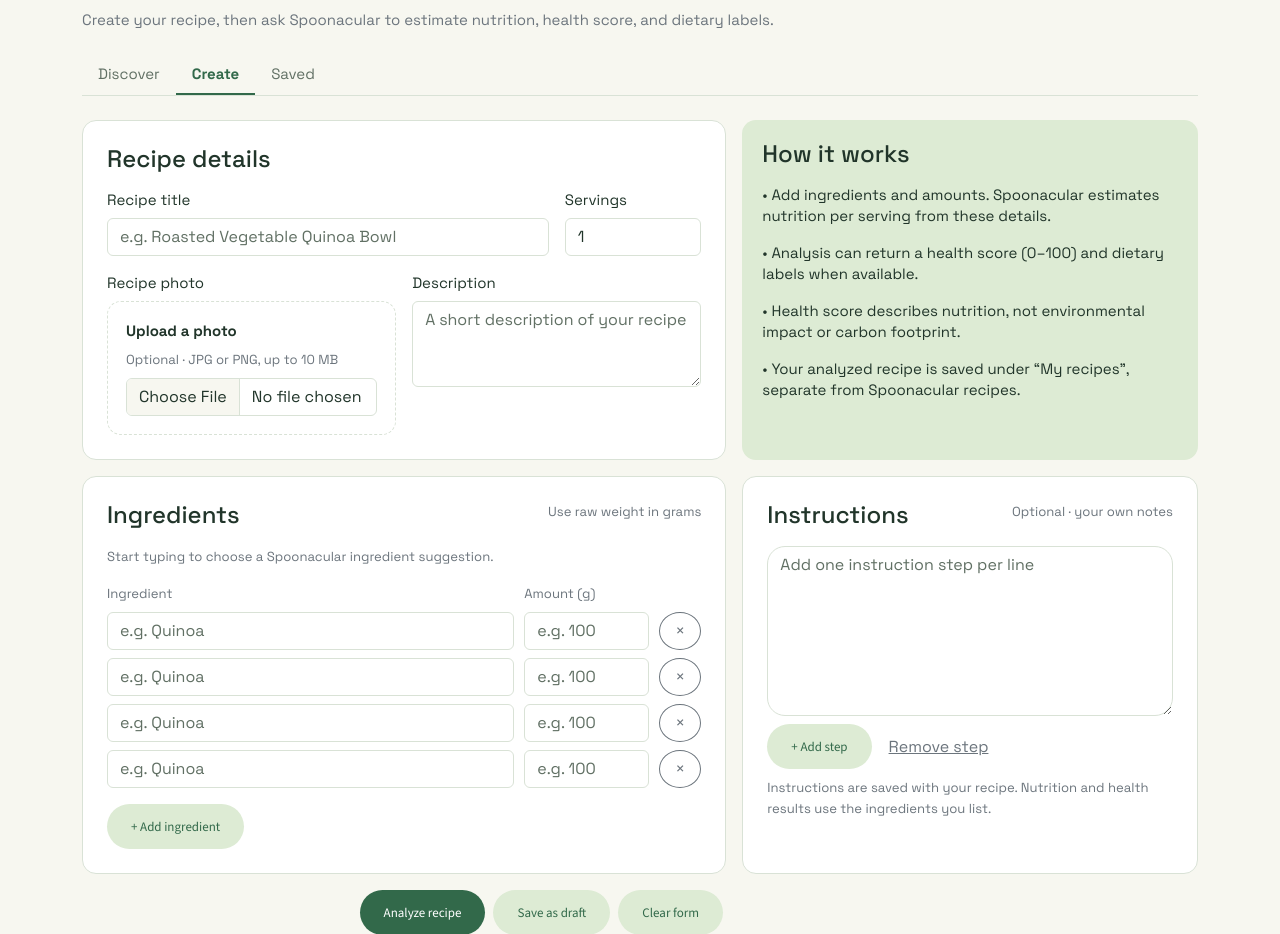
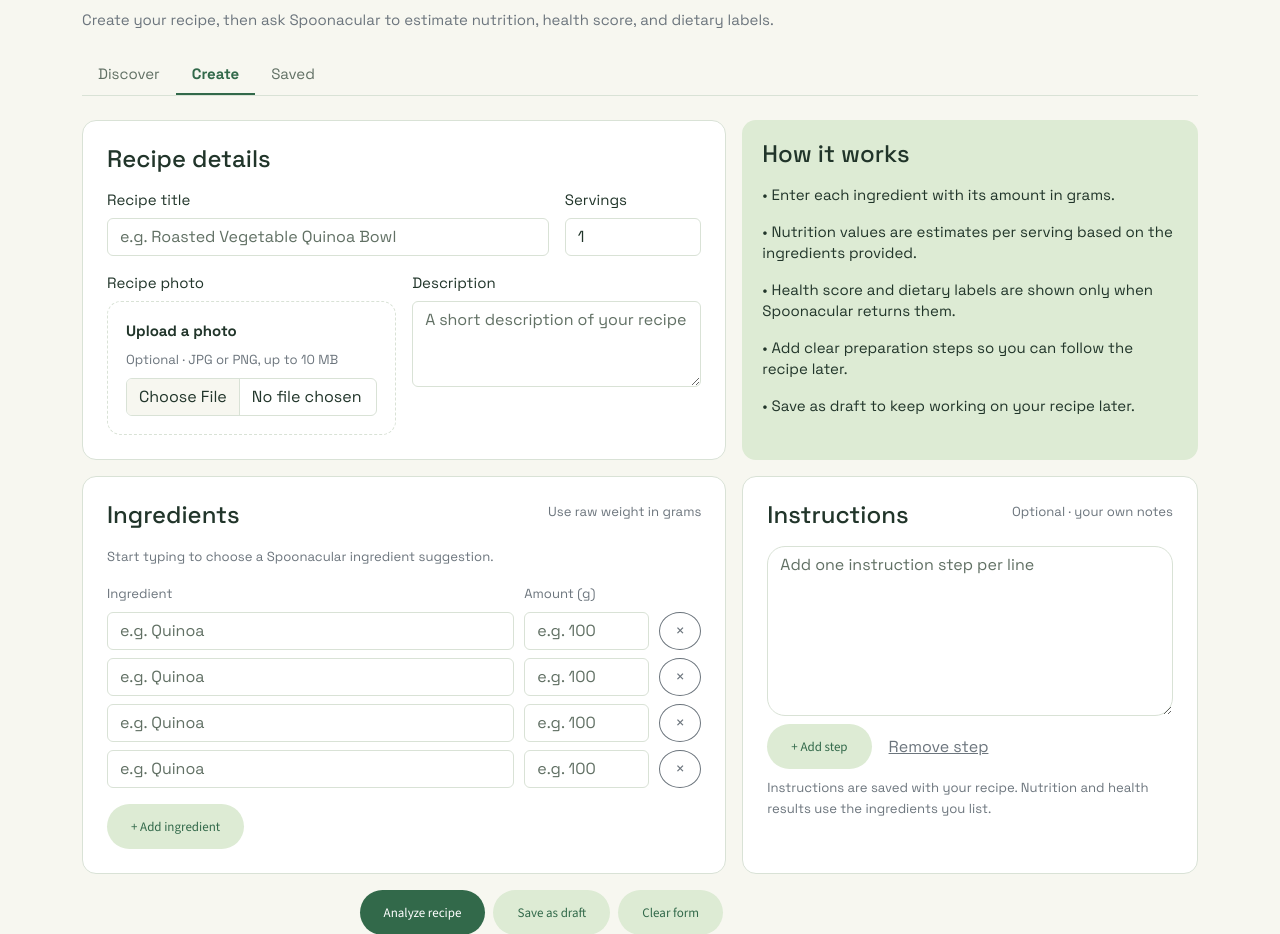
Before and after one commit to PBP-D-Kelompok-13/Website-HEF, a Django app: page /recipes/new/ in a window 1280 px wide. Shown: the part 174-1108 px from the top of the page. Run offline with Django 5.2, Linux system fonts and the light colour scheme; the visitor is signed in with stand-in values (Sample User, id 1).

Commit message:
feat: improve recipe creation guidance

```diff
--- a/templates/pages/recipes/form.html
+++ b/templates/pages/recipes/form.html
@@ -50,10 +50,11 @@
       <div class="col-12 col-xl-5">
         <aside class="hef-recipe-help h-100">
           <h2 class="h4 mb-3">How it works</h2>
-          <p>• Add ingredients and amounts. Spoonacular estimates nutrition per serving from these details.</p>
-          <p>• Analysis can return a health score (0–100) and dietary labels when available.</p>
-          <p>• Health score describes nutrition, not environmental impact or carbon footprint.</p>
-          <p class="mb-0">• Your analyzed recipe is saved under “My recipes”, separate from Spoonacular recipes.</p>
+          <p>• Enter each ingredient with its amount in grams.</p>
+          <p>• Nutrition values are estimates per serving based on the ingredients provided.</p>
+          <p>• Health score and dietary labels are shown only when Spoonacular returns them.</p>
+          <p>• Add clear preparation steps so you can follow the recipe later.</p>
+          <p class="mb-0">• Save as draft to keep working on your recipe later.</p>
         </aside>
       </div>
     </div>
```
